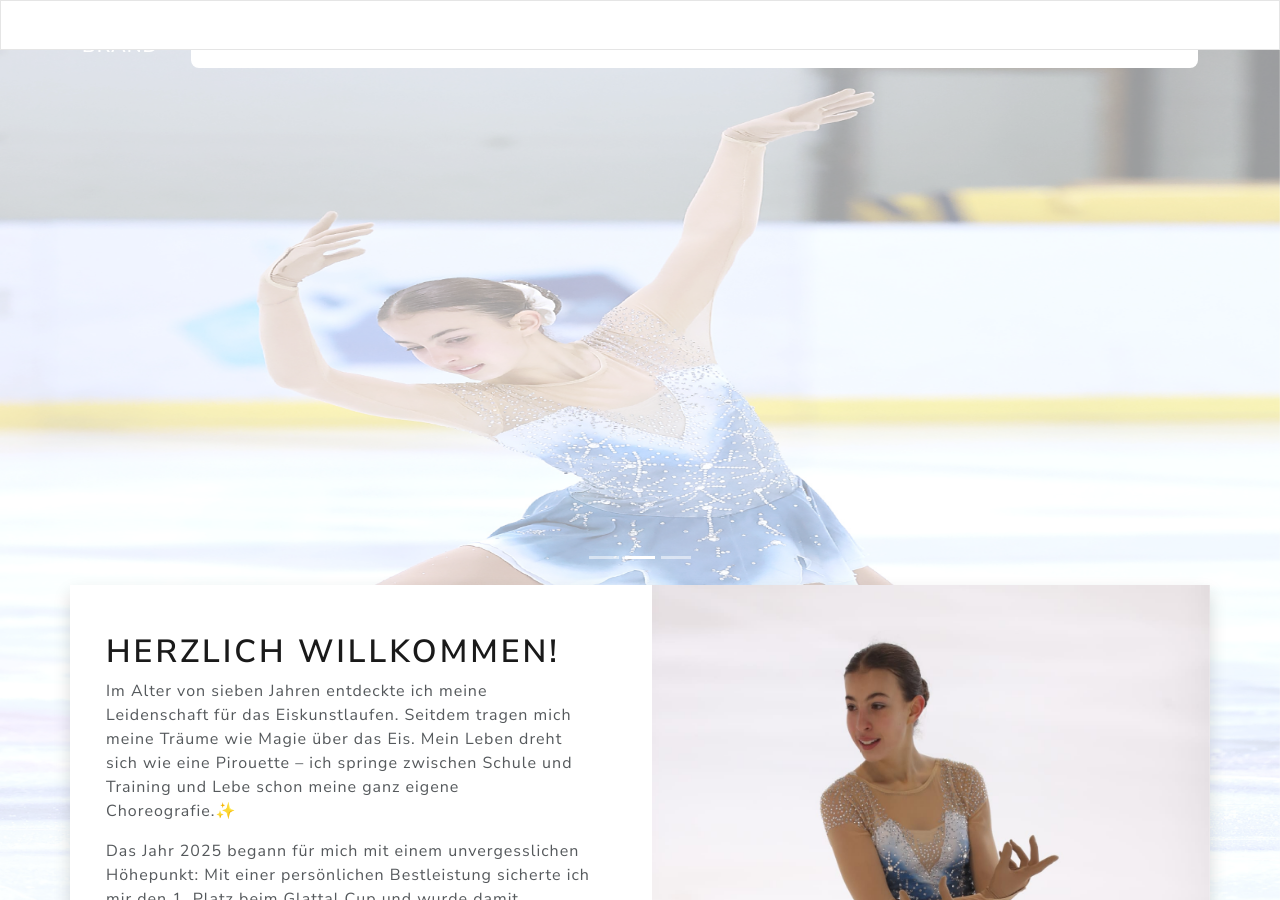
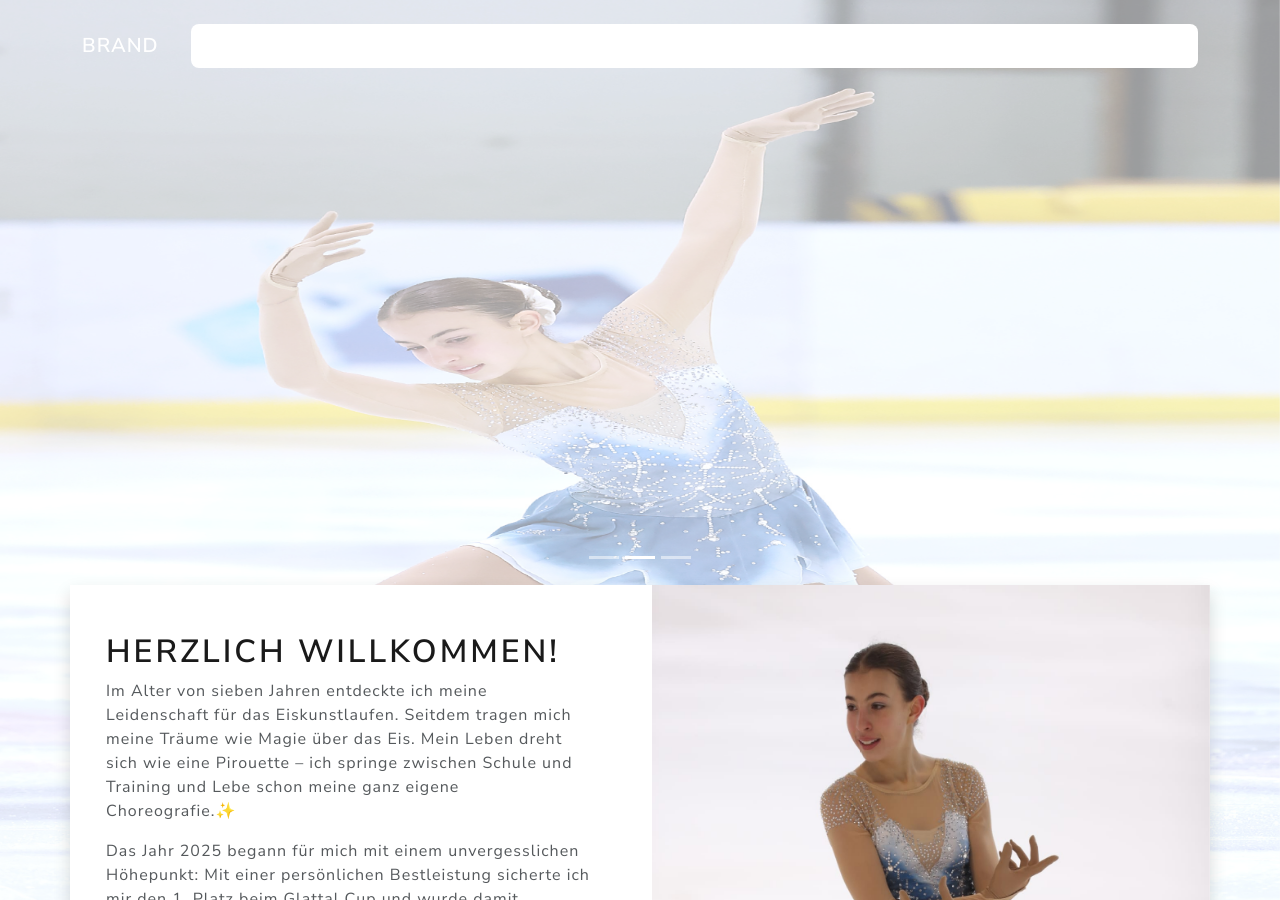
Before and after one commit to flavioaiello/3e2c7395a0ed6e61989d9d6b05156f06a7a27504, a Jekyll site: the page built from index.html, in a window 1280 px wide and 900 px high. Built offline with Jekyll 4.4.1, drawn with Linux system fonts in a browser that asks for light colours; nearby versions of some CDN libraries.

Commit message:
Refactor navbar structure in default layout

```diff
--- a/_layouts/default.html
+++ b/_layouts/default.html
@@ -101,14 +101,6 @@
     </div>
   </nav>
 
-
-  <nav class="navbar navbar-expand-lg navbar-light bg-light fixed-top">
-    <button class="navbar-toggler" type="button" data-bs-toggle="collapse" data-bs-target="#mainNavbar">
-      <span class="navbar-toggler-icon"></span>
-    </button>
-
-  </nav>
-
   <main class="container shadow p-0">
     {{ content }}
   </main>
```
Lines whose indentation alone changed are shown as unchanged.
